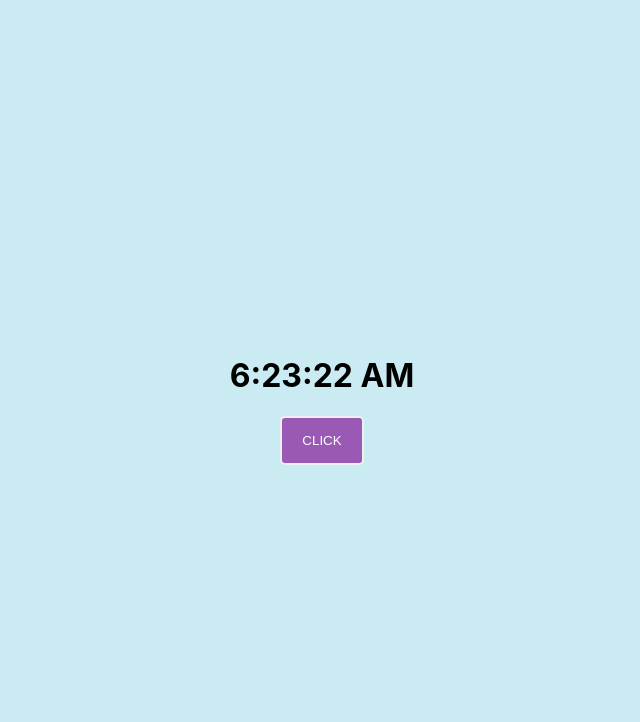
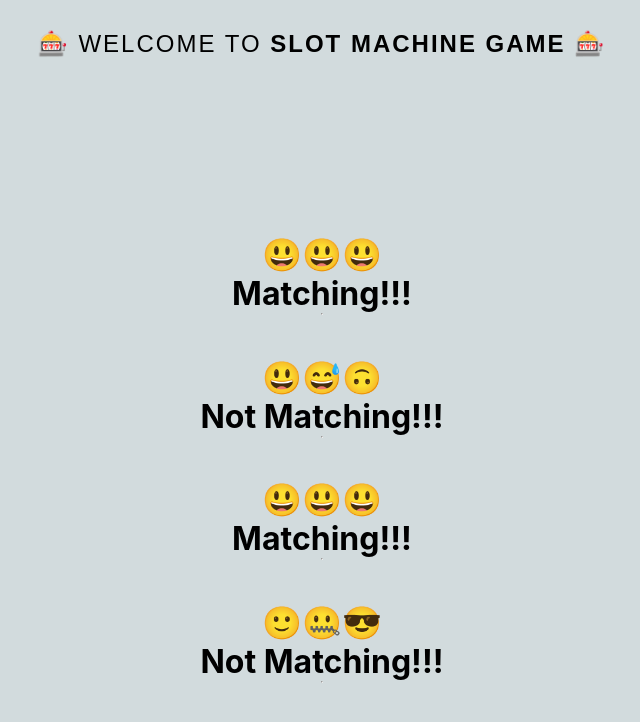
Before and after one commit to diksha-gowda/react-thapa-technical, a React (Create React App) app: page / in a window 1280 px wide. Shown: the top 722 px of the page, without its empty margins (318-958 px from the left). Built offline with nearby package versions, Linux system fonts and the light colour scheme.

Commit message:
Slot Machine Game in React JS

```diff
--- a/src/App.js
+++ b/src/App.js
@@ -1,42 +1,11 @@
-import React, { useState } from 'react'
-// const App = () => {
-//   let newTime = new Date().toLocaleTimeString();
-//   const [currentTime, updatedTime] = useState(newTime);
-//   // [initialData, updateData]
-//   const UpdateTime = ()=>{
-//     newTime = new Date().toLocaleTimeString();
-//     updatedTime(newTime);
-//   }
-//   return (
-//   <>
-//   <h1>{currentTime}</h1>
-//   <button onClick={UpdateTime}>GET TIME</button>
-//   </>
-//   )
-// }
+import React from 'react'
+import SlotMatch from './SlotMach';
 
 const App = ()=>{
-    let time = new Date().toLocaleTimeString();
-    const [ctime, utime] = useState(time);
-
-    const updateTime = ()=>{
-      time = new Date().toLocaleTimeString();
-      utime(time);
-    }
-
-// you can pass a callback function in setInterval()
-    setInterval(() => {
-      time = new Date().toLocaleTimeString();
-      utime(time);
-    }, 1000);
-    // OR
-    // setInterval(updateTime, 100);
-
   return(
     <>
-      <h1><b>{time}</b></h1>
-      <button>Click</button>
-      </>
+    <SlotMatch />
+    </>
   );
 }
 export default App;
--- /dev/null
+++ b/src/SlotMach.js
@@ -0,0 +1,53 @@
+import React from "react";
+import ReactDOM from "react-dom";
+
+const SlotM = (props) =>{
+    // let x = '😄';
+    // let y = '😄';
+    // let z = '🎅';
+
+    // let x = props.x;
+    // let y = props.y;
+    // let z = props.z;
+         // OR
+    let {x, y, z} = props;
+
+    if ( (x===y) && (y===z) ){
+      return(
+        <>
+          <div className='slot_inner'>
+            <h1>{x}{y}{z}</h1>
+            <h1>Matching!!!</h1>
+            <hr />
+          </div>
+        </>
+      )
+    } else {
+      return(
+      <>
+      <div className='slot_inner'>
+        <h1>{x}{y}{z}</h1>
+        <h1>Not Matching!!!</h1>
+        <hr />
+      </div>
+    </>)
+    }
+  }
+
+const SlotMatch = () => {
+  return (
+    <>
+      <h1 className="heading_style">
+        🎰 Welcome to{" "}
+        <span style={{ fontWeight: "bold" }}>Slot machine game</span> 🎰
+      </h1>
+      <div className="slotmachine">
+        <SlotM x="😃" y="😃" z="😃" />
+        <SlotM x="😃" y="😅" z="🙃" />
+        <SlotM x="😃" y="😃" z="😃" />
+        <SlotM x="🙂" y="🤐" z="😎" />
+      </div>
+    </>
+  );
+};
+export default SlotMatch;
--- a/src/index.css
+++ b/src/index.css
@@ -5,6 +5,13 @@ body {
     sans-serif;
   -webkit-font-smoothing: antialiased;
   -moz-osx-font-smoothing: grayscale;
+}
+
+* {
+  box-sizing: border-box;
+  padding: 0;
+  margin: 0;
+  background-color: #d2dbdd;
 }
 
 code {
@@ -34,3 +41,19 @@ button {
 body {
   background: #cbebf3;
 }
+
+.heading_style {
+  padding: 30px 0;
+  text-align: center;
+  font-family: "Raleway", sans-serif;
+  text-transform: uppercase;
+  font-size: 13px;
+  letter-spacing: 2px;
+  font-weight: 500;
+  font-size: 1.5rem;
+  margin-bottom: 30px;
+}
+
+.slot_inner {
+  height: 18%;
+}
```
